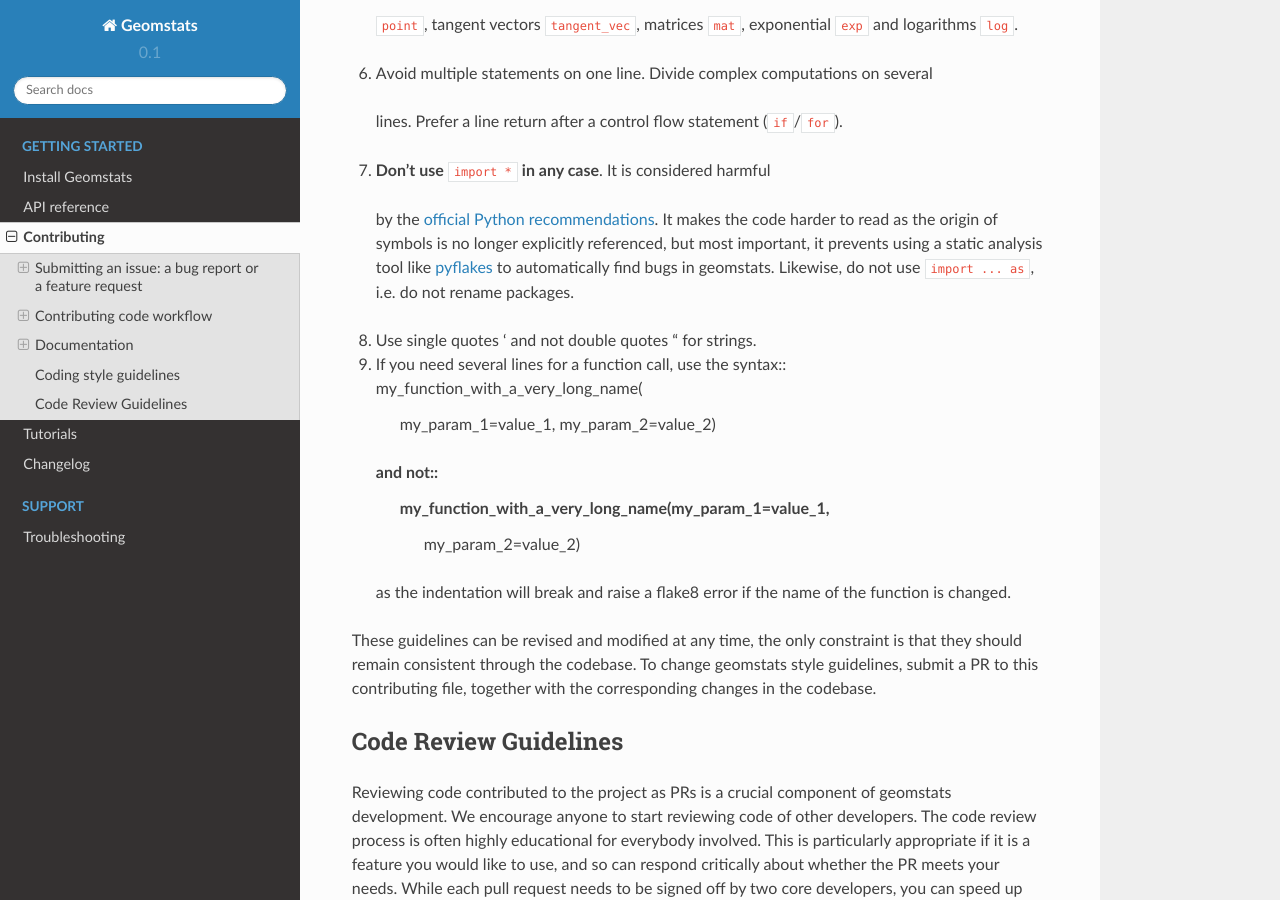
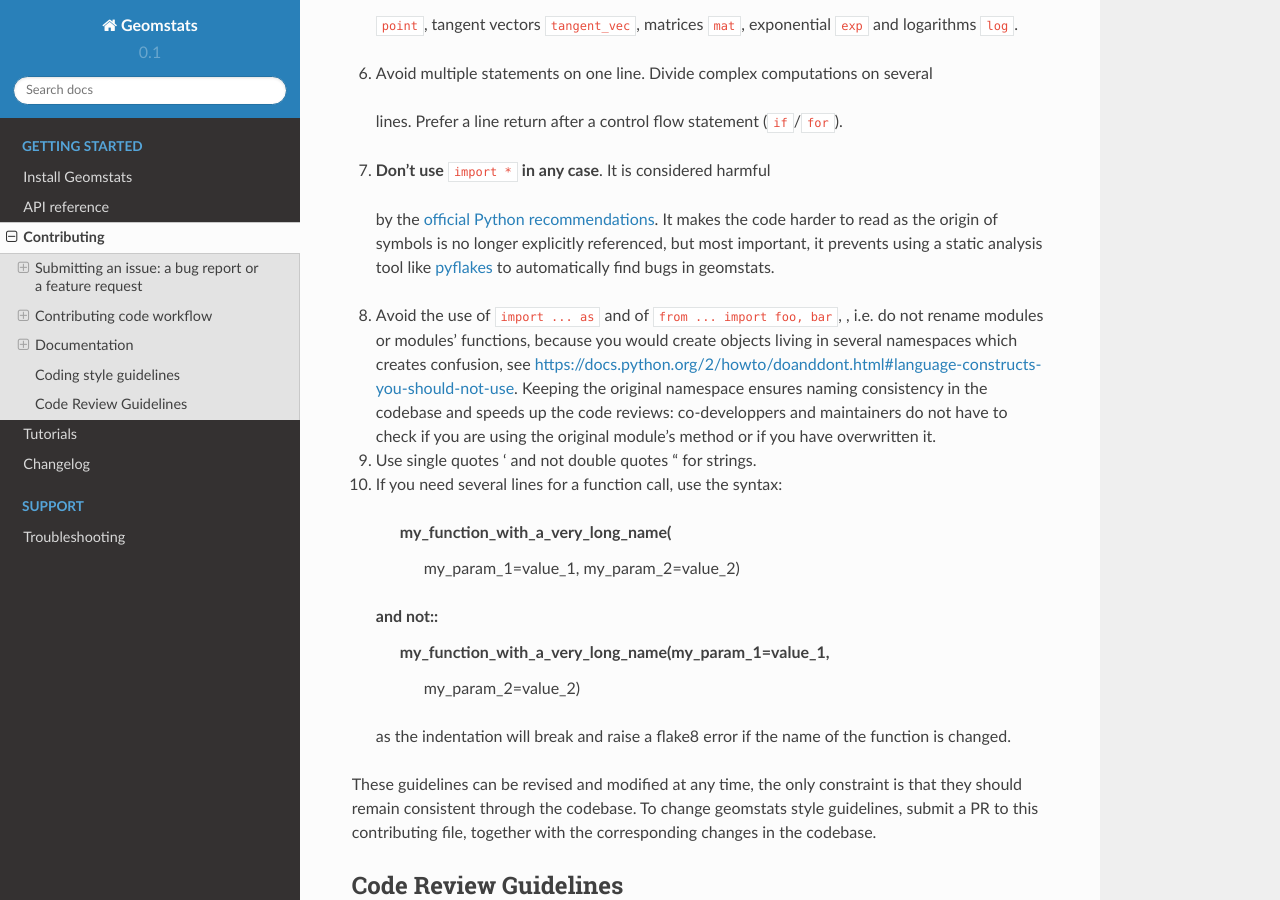
Before and after one commit to geomstats/geomstats, a Sphinx documentation site: the page built from docs/contributing.rst, in a window 1280 px wide and 900 px high, scrolled down 8393 px. Built offline with Sphinx 7.4.7 and the Read the Docs theme 2.0.0, drawn with Linux system fonts in a browser that asks for light colours.

Commit message:
Add web links to coding guidelines

```diff
--- a/docs/contributing.rst
+++ b/docs/contributing.rst
@@ -476,12 +476,20 @@ guidelines:
   longer explicitly referenced, but most important, it prevents
   using a static analysis tool like `pyflakes
   <https://divmod.readthedocs.io/en/latest/products/pyflakes.html>`_ to automatically
-  find bugs in geomstats. Likewise, do not use ``import ... as``, i.e. do not
-  rename packages.
+  find bugs in geomstats.
 
-8. Use single quotes ' and not double quotes " for strings.
+8. Avoid the use of ``import ... as`` and of ``from ... import foo, bar``,
+   , i.e. do not rename modules or modules' functions, because you would create
+   objects living in several namespaces which creates confusion, see
+   `<https://docs.python.org/2/howto/doanddont.html#language-constructs-you-should-not-use>`_.
+   Keeping the original namespace ensures naming consistency in the codebase
+   and speeds up the code reviews: co-developpers and maintainers do not have
+   to check if you are using the original module's method or if you have
+   overwritten it.
 
-9. If you need several lines for a function call, use the syntax::
+9. Use single quotes ' and not double quotes " for strings.
+
+10. If you need several lines for a function call, use the syntax::
    my_function_with_a_very_long_name(
        my_param_1=value_1, my_param_2=value_2)
 
```
